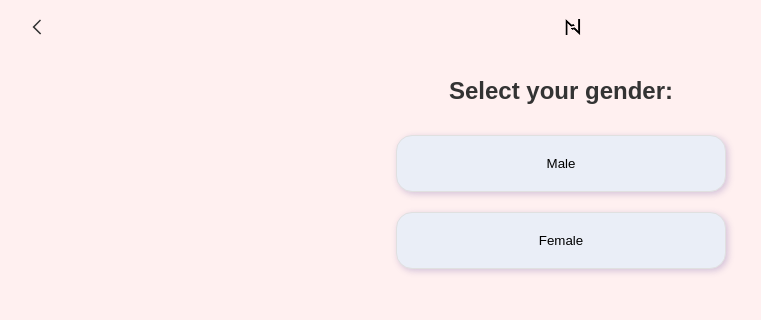
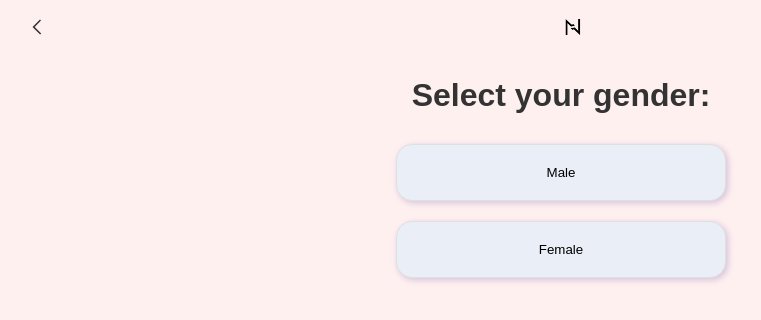
Before and after one commit to maverickDev-97/nebula-survey, a Next.js app: page /survey/q1 in a window 1280 px wide. Shown: the top 320 px of the page, without its empty margins (79-840 px from the left). Built offline with nearby package versions, Linux system fonts and the light colour scheme.

Commit message:
Introduced SurveyQuestion client component

```diff
--- a/src/app/survey/[id]/page.module.css
+++ b/src/app/survey/[id]/page.module.css
@@ -10,12 +10,6 @@
   }
 }
 
-.question {
-  font-size: 24px;
-  font-weight: 700;
-  line-height: 28px;
-}
-
 .buttonGroup {
   margin-top: 30px;
   width: 100%;
--- a/src/app/survey/[id]/page.tsx
+++ b/src/app/survey/[id]/page.tsx
@@ -1,6 +1,8 @@
 import { notFound } from "next/navigation";
 
 import surveyData from "@/data/survey.json";
+
+import { SurveyQuestion } from "../components/SurveyQuestion/SurveyQuestion";
 import { Button } from "@/app/components/Button/Button";
 
 import styles from "./page.module.css";
@@ -23,7 +25,7 @@ export default async function SurveyPage({
 
   return (
     <div className={styles.survey}>
-      <h1 className={styles.question}>{question.question}</h1>
+      <SurveyQuestion question={question.question} />
       <div className={styles.buttonGroup}>
         {question.options.map((option) => (
           <Button
--- /dev/null
+++ b/src/app/survey/components/SurveyQuestion/SurveyQuestion.tsx
@@ -0,0 +1,20 @@
+"use client";
+
+import { FC } from "react";
+import { useSelector } from "react-redux";
+
+import { RootState } from "@/store";
+
+import styles from "./surveyQuestion.module.css";
+import { Question } from "@/types";
+
+interface SurveyQuestionProps {
+  question: Question["question"];
+}
+
+export const SurveyQuestion: FC<SurveyQuestionProps> = ({ question }) => {
+  const { answers } = useSelector((state: RootState) => state.survey);
+
+  console.log(answers);
+  return <h1 className={styles.question}>{question}</h1>;
+};
--- /dev/null
+++ b/src/app/survey/components/SurveyQuestion/surveyQuestion.module.css
@@ -0,0 +1,5 @@
+.heading {
+  font-size: 24px;
+  font-weight: 700;
+  line-height: 28px;
+}
```
